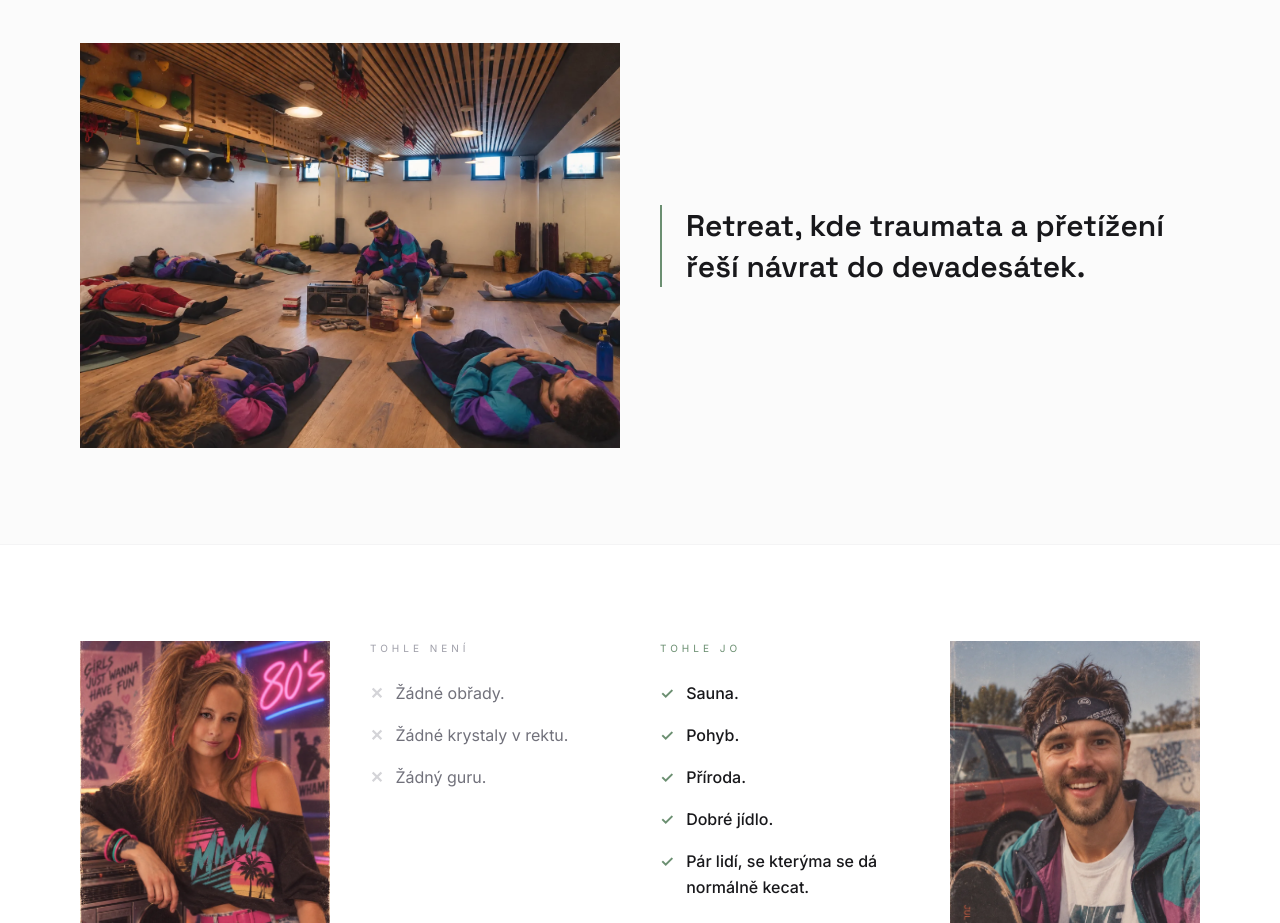
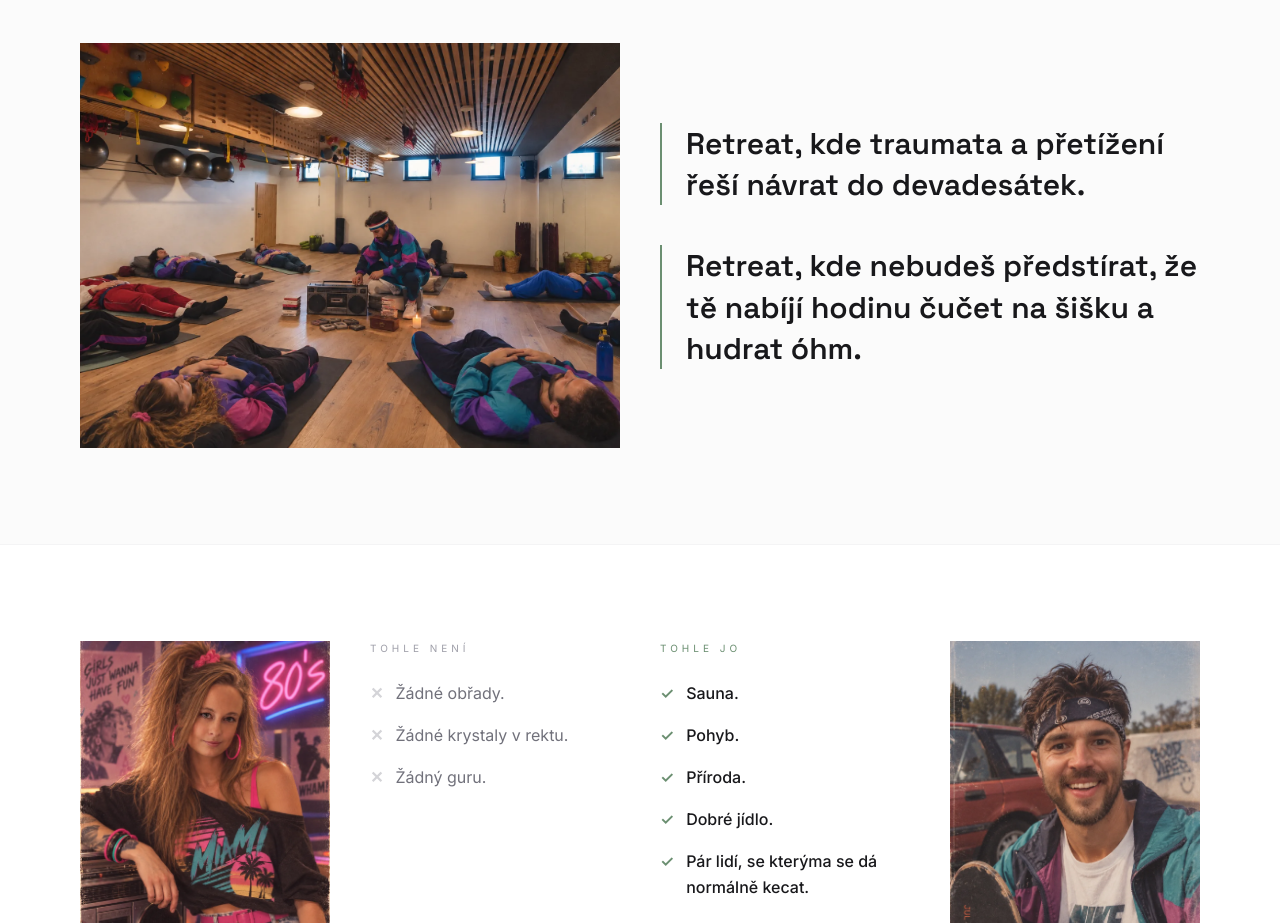
Before and after one commit to jiristo/adaptive-web, an Astro site: page /preview/90s-retreat in a window 1280 px wide. Shown: the part 1400-2323 px from the top of the page. Built offline with nearby package versions, Linux system fonts and the light colour scheme; Astro itself is replaced by a stand-in of ours.

Commit message:
Doplň šišku do textu retreatu

```diff
--- a/src/pages/preview/90s-retreat/index.astro
+++ b/src/pages/preview/90s-retreat/index.astro
@@ -104,9 +104,12 @@ const schedule = [
           <div class="relative aspect-[4/3] overflow-hidden bg-zinc-100 order-2 md:order-1">
             <img src="/images/90s-retreat-meditace.webp" alt="Skupina v teplákových soupravách při meditaci u kazeťáku" class="w-full h-full object-cover" loading="lazy" />
           </div>
-          <div class="order-1 md:order-2">
+          <div class="space-y-10 order-1 md:order-2">
             <p class="font-heading text-xl sm:text-2xl md:text-3xl font-semibold text-zinc-900 leading-snug border-l-2 border-sage pl-6">
               Retreat, kde traumata a přetížení řeší návrat do devadesátek.
+            </p>
+            <p class="font-heading text-xl sm:text-2xl md:text-3xl font-semibold text-zinc-900 leading-snug border-l-2 border-sage pl-6">
+              Retreat, kde nebudeš předstírat, že tě nabíjí hodinu čučet na šišku a hudrat óhm.
             </p>
           </div>
         </div>
```
